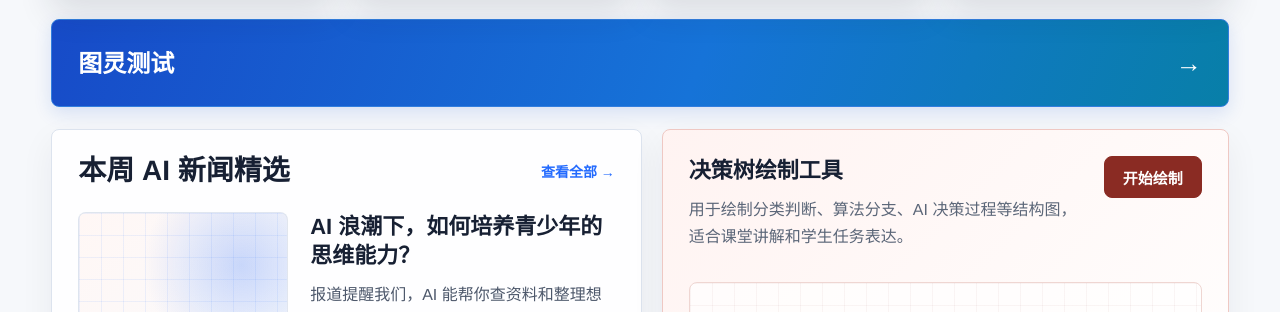
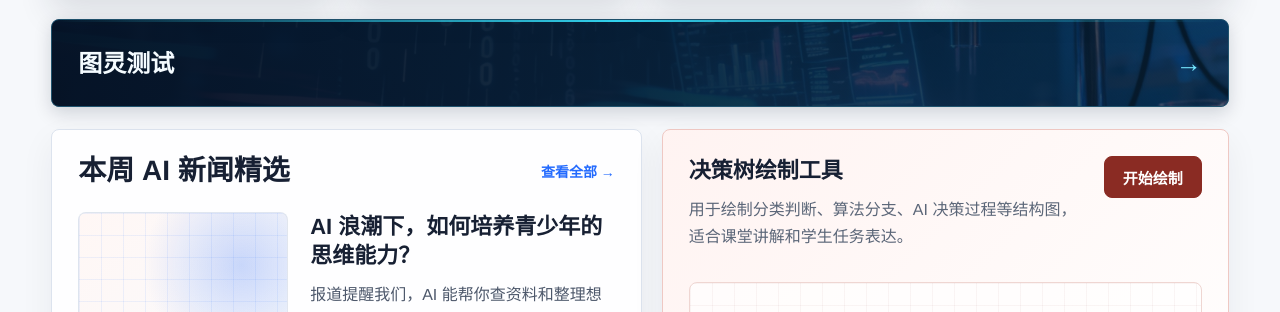
Before and after one commit to swusjgit/sjgzxkczs, a website: page index.html in a window 1280 px wide. Shown: the part 788-1100 px from the top of the page. Drawn offline with Linux system fonts and the light colour scheme; no server answers.

Commit message:
Refine Turing test entry with deep blue technology theme

```diff
--- a/index.html
+++ b/index.html
@@ -8,7 +8,7 @@
       content="重庆八中两江数据谷中学校信息科技课程助手：课堂工具、资源库、学生作品展示与每周 AI 新闻。"
     />
     <title>信息科技课程助手 | 重庆八中两江数据谷中学校</title>
-    <link rel="stylesheet" href="styles.css?v=20261105-3" />
+    <link rel="stylesheet" href="styles.css?v=20261112-1" />
   </head>
   <body>
     <div class="site-shell">
--- a/styles.css
+++ b/styles.css
@@ -718,38 +718,52 @@ a {
 }
 
 .home-experiment {
+  position: relative;
   display: flex;
   align-items: center;
   justify-content: space-between;
   gap: 16px;
   min-height: 88px;
   padding: 20px 26px;
-  border: 1px solid #327ede;
+  border: 1px solid #20536e;
   border-radius: var(--radius);
-  background: linear-gradient(110deg, #174bc8 0%, #1673d8 55%, #087fa8 100%);
-  box-shadow: 0 6px 18px rgba(23, 75, 200, 0.14);
+  background:
+    linear-gradient(90deg, rgba(6, 19, 38, 0.98), rgba(8, 29, 51, 0.92) 48%, rgba(8, 35, 58, 0.72)),
+    url("素材/图灵测试/background.png") center 46% / cover no-repeat,
+    #081b32;
+  box-shadow: 0 6px 18px rgba(6, 19, 38, 0.16);
+  overflow: hidden;
   transition: border-color 160ms ease, box-shadow 160ms ease;
 }
 
+.home-experiment::before {
+  content: "";
+  position: absolute;
+  inset: 0 0 auto;
+  height: 2px;
+  background: linear-gradient(90deg, transparent, #34d9f5 48%, transparent);
+  pointer-events: none;
+}
+
 .home-experiment:hover {
-  border-color: #55b7ed;
-  box-shadow: 0 8px 24px rgba(23, 75, 200, 0.22);
+  border-color: #34c5e6;
+  box-shadow: 0 8px 24px rgba(10, 89, 119, 0.22);
 }
 
 .home-experiment:focus-visible {
-  outline: 3px solid var(--blue);
+  outline: 3px solid #159dc6;
   outline-offset: 4px;
 }
 
 .home-experiment h2 {
   margin: 0;
-  color: #fff;
+  color: #f4fbff;
   font-size: 24px;
   line-height: 1.3;
 }
 
 .home-experiment .quick-arrow {
-  color: #fff;
+  color: #76e7ff;
 }
 
 .ai-tool-links {
```
